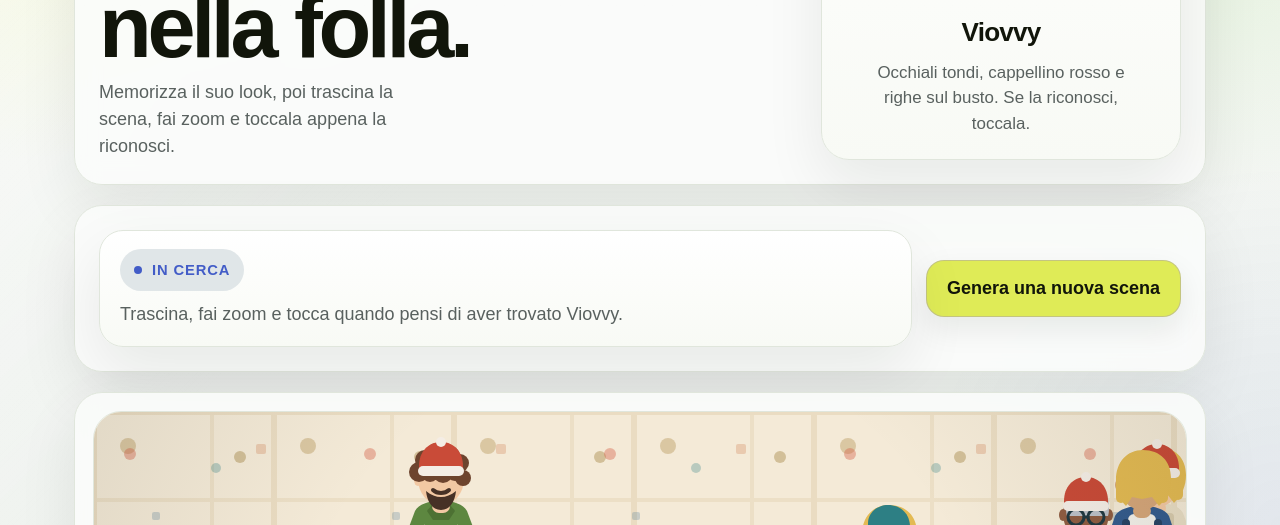
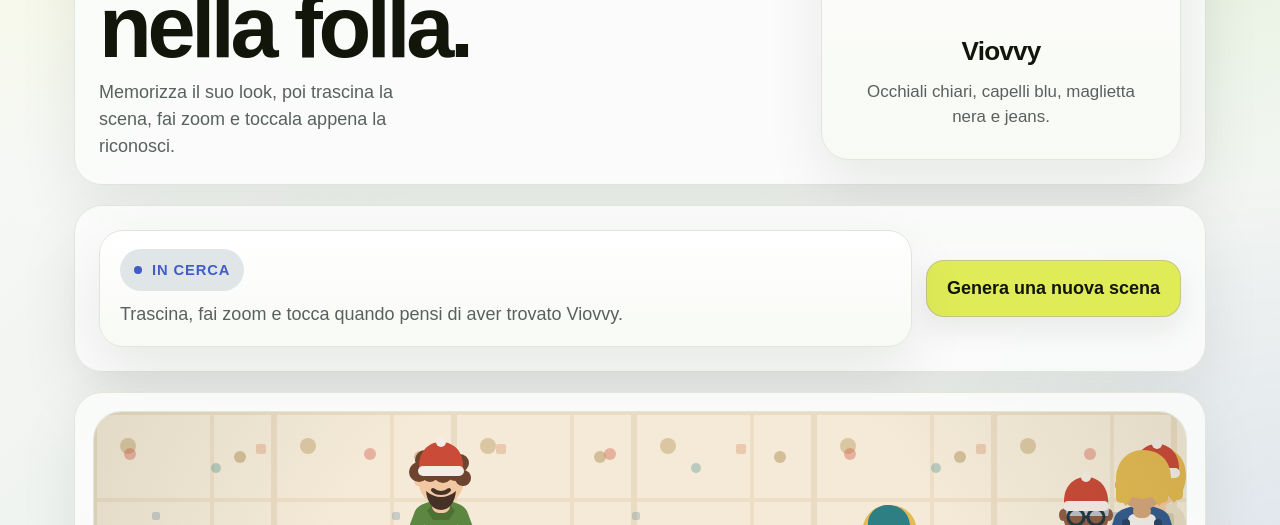
Before and after one commit to danieleambrosino/wheres-viovvy, a website built with Vite: page index.html in a window 1280 px wide. Shown: the part 275-800 px from the top of the page. Built offline with nearby package versions, Linux system fonts and the light colour scheme; a web font is replaced by a local one; what panzoom would draw is missing.

Commit message:
feat: update target card description for improved clarity

```diff
--- a/index.html
+++ b/index.html
@@ -28,7 +28,7 @@
           <div class="target-card__copy">
             <p id="target-card-title" class="target-card__name">Viovvy</p>
             <p class="target-card__note">
-              Occhiali tondi, cappellino rosso e righe sul busto. Se la riconosci, toccala.
+              Occhiali chiari, capelli blu, maglietta nera e jeans.
             </p>
           </div>
         </section>
```
